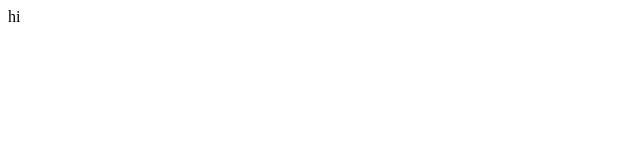
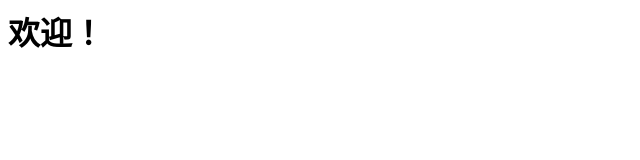
Before and after one commit to jixue-x/jixue-x, a plain HTML site: page douyincloud-nodejs-koa-demo-nginx_static_resource/wwwroot/index.html in a window 1280 px wide. Shown: the whole page, without its empty margins (0-640 px from the left). Drawn offline with Linux system fonts and the light colour scheme.

Commit message:
Update index.html

```diff
--- a/douyincloud-nodejs-koa-demo-nginx_static_resource/wwwroot/index.html
+++ b/douyincloud-nodejs-koa-demo-nginx_static_resource/wwwroot/index.html
@@ -1,9 +1,2 @@
 <script src="./index.js"></script>
-<!DOCTYPE html>
-<html>
-
-<body>
-  <p>hi</p>
-</body>
-
-</html>
+<h1>欢迎！</h1>
```
